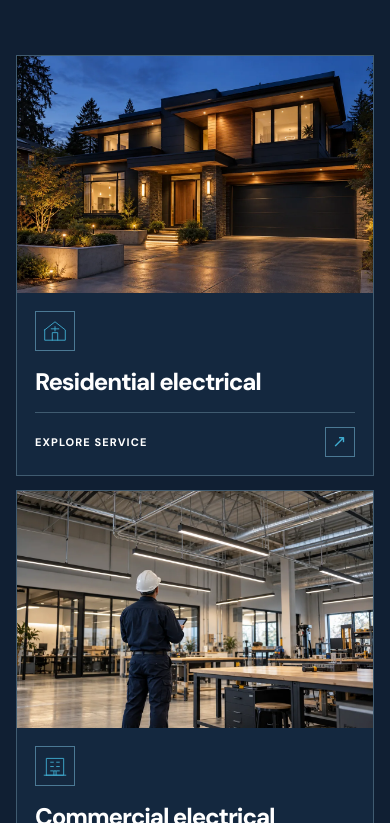
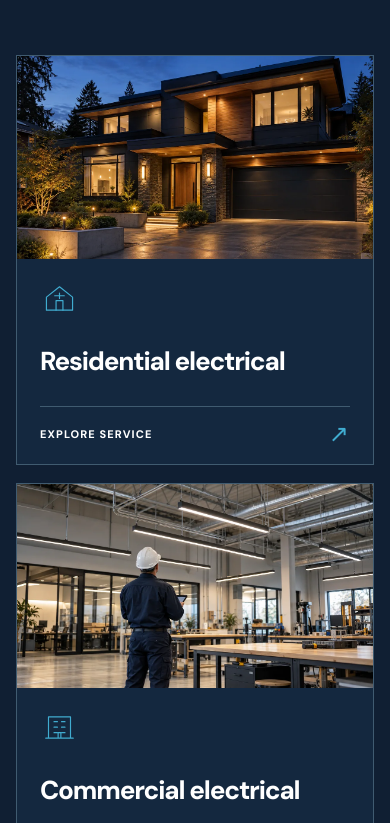
Before and after one commit to DevThind/python-electric-site, a Next.js app: page / in a window 390 px wide. Shown: the part 1092-1915 px from the top of the page. Built offline with nearby package versions, Linux system fonts and the light colour scheme.

Commit message:
Give homepage service cards more breathing room

```diff
--- a/app/electrical.css
+++ b/app/electrical.css
@@ -74,22 +74,22 @@ body:has(.reference-home) .site-header { background: linear-gradient(180deg, rgb
 .reference-all-services { display: inline-flex; min-width: 270px; margin-top: 32px; border-color: var(--amber); color: #fff; }
 .reference-all-services:hover { background: var(--amber); color: var(--graphite); }
 
-/* Image-led service cards keep the full card as the link. */
-.reference-service-grid { grid-template-columns: repeat(4, minmax(0, 1fr)); gap: 14px; border: 0; }
-.service-showcase-card { position: relative; display: flex; min-width: 0; flex-direction: column; overflow: hidden; border: 1px solid #405b70; background: #14283f; color: #fff; transition: transform .35s ease, border-color .35s ease, background .35s ease, box-shadow .35s ease; }
-.service-showcase-media { position: relative; display: block; overflow: hidden; aspect-ratio: 1.35; background: #24394b; }
+/* Two-column service cards give each image and title room to breathe. */
+.reference-service-grid { grid-template-columns: repeat(2, minmax(0, 1fr)); gap: 24px; border: 0; }
+.service-showcase-card { position: relative; display: grid; grid-template-columns: 44% minmax(0, 1fr); min-width: 0; min-height: 270px; overflow: hidden; border: 1px solid #405b70; background: #14283f; color: #fff; transition: transform .35s ease, border-color .35s ease, background .35s ease, box-shadow .35s ease; }
+.service-showcase-media { position: relative; display: block; overflow: hidden; min-height: 100%; background: #24394b; }
 .service-showcase-media img { object-fit: cover; transition: transform .7s cubic-bezier(.2,.7,.2,1), filter .7s ease; }
-.service-showcase-body { display: flex; flex: 1; flex-direction: column; align-items: flex-start; min-height: 220px; padding: 21px 22px 20px; }
-.service-showcase-icon { display: grid; place-items: center; width: 40px; height: 40px; border: 1px solid #4b7994; color: var(--amber); transition: color .35s ease, border-color .35s ease, background .35s ease, transform .35s ease; }
-.service-showcase-icon svg { width: 26px; height: 26px; }
-.service-showcase-body h3 { margin: 21px 0 16px; font-size: clamp(21px, 1.7vw, 26px); font-weight: 800; line-height: 1.12; letter-spacing: -.045em; }
-.service-showcase-link { display: flex; width: 100%; align-items: center; justify-content: space-between; gap: 12px; margin-top: auto; padding-top: 14px; border-top: 1px solid #405b70; font-size: 11px; font-weight: 800; letter-spacing: .1em; text-transform: uppercase; transition: border-color .35s ease; }
-.service-showcase-link b { display: grid; place-items: center; width: 30px; height: 30px; border: 1px solid #4b7994; color: var(--amber); font-size: 17px; font-weight: 400; line-height: 1; transition: transform .35s ease, color .35s ease, background .35s ease, border-color .35s ease; }
+.service-showcase-body { display: flex; flex-direction: column; align-items: flex-start; min-width: 0; padding: 27px 30px 24px; }
+.service-showcase-icon { display: grid; place-items: center; width: 38px; height: 38px; color: var(--amber); transition: color .35s ease, transform .35s ease; }
+.service-showcase-icon svg { width: 33px; height: 33px; }
+.service-showcase-body h3 { margin: auto 0; padding-block: 17px; font-size: clamp(23px, 2.15vw, 30px); font-weight: 800; line-height: 1.12; letter-spacing: -.045em; }
+.service-showcase-link { display: flex; width: 100%; align-items: center; justify-content: space-between; gap: 12px; padding-top: 15px; border-top: 1px solid #405b70; font-size: 11px; font-weight: 800; letter-spacing: .1em; text-transform: uppercase; transition: border-color .35s ease; }
+.service-showcase-link b { color: var(--amber); font-size: 24px; font-weight: 400; line-height: 1; transition: transform .35s ease, color .35s ease; }
 .service-showcase-card:is(:hover, :focus-visible) { z-index: 1; transform: translateY(-7px); border-color: var(--amber); background: #1b354f; box-shadow: 0 20px 38px rgba(2,10,20,.34); }
 .service-showcase-card:is(:hover, :focus-visible) .service-showcase-media img { transform: scale(1.09); filter: saturate(1.14) brightness(1.07); }
-.service-showcase-card:is(:hover, :focus-visible) .service-showcase-icon { transform: rotate(-7deg); border-color: var(--amber); background: rgba(64,172,208,.13); }
+.service-showcase-card:is(:hover, :focus-visible) .service-showcase-icon { transform: rotate(-7deg); }
 .service-showcase-card:is(:hover, :focus-visible) .service-showcase-link { border-color: var(--amber); }
-.service-showcase-card:is(:hover, :focus-visible) .service-showcase-link b { transform: translate(3px, -3px); border-color: var(--amber); background: var(--amber); color: var(--graphite); }
+.service-showcase-card:is(:hover, :focus-visible) .service-showcase-link b { transform: translate(3px, -3px); color: #fff; }
 .service-showcase-card:focus-visible { outline: 3px solid #a8e8ff; outline-offset: 4px; }
 
 /* A simple intake graphic replaces the oversized residential interior photo. */
@@ -141,18 +141,18 @@ body:has(.reference-home) .site-header { background: linear-gradient(180deg, rgb
 .footer-wordmark span, .footer-links .eyebrow { color: var(--amber); }
 .footer-links a:hover { color: var(--amber); }
 
-@media (max-width: 1150px) {
-  .reference-service-grid { grid-template-columns: repeat(2, minmax(0, 1fr)); }
+@media (max-width: 1100px) {
+  .reference-service-grid { grid-template-columns: 1fr; }
+  .service-showcase-card { min-height: 245px; }
 }
 @media (max-width: 1000px) {
   .trade-scope { gap: 5%; }
 }
 @media (max-width: 760px) {
-  .reference-service-grid { grid-template-columns: 1fr; }
-  .service-showcase-card { flex-direction: row; }
-  .service-showcase-media { width: 40%; aspect-ratio: auto; min-height: 220px; flex-shrink: 0; }
-  .service-showcase-body { min-height: 220px; padding: 18px; }
-  .service-showcase-body h3 { margin-top: 18px; font-size: clamp(20px, 4vw, 25px); }
+  .reference-service-grid { gap: 18px; }
+  .service-showcase-card { grid-template-columns: 40% minmax(0, 1fr); min-height: 220px; }
+  .service-showcase-body { padding: 19px 22px 17px; }
+  .service-showcase-body h3 { font-size: clamp(21px, 4vw, 27px); }
   .reference-hero { min-height: 780px; }
   .reference-hero-shade { background: linear-gradient(90deg,rgba(6,17,34,.69),rgba(6,17,34,.23)), linear-gradient(0deg,rgba(6,17,34,.48),transparent 45%); }
   .reference-hero-content { align-items: flex-start; justify-content: center; min-height: 780px; padding-top: 120px; padding-bottom: 95px; text-align: left; }
@@ -169,11 +169,13 @@ body:has(.reference-home) .site-header { background: linear-gradient(180deg, rgb
   .trade-scope-panel { min-height: 0; }
   .reference-faq h2 { font-size: clamp(42px, 9vw, 64px); }
 }
+@media (max-width: 600px) {
+  .service-showcase-card { grid-template-columns: 1fr; min-height: 0; }
+  .service-showcase-media { min-height: 0; aspect-ratio: 1.75; }
+  .service-showcase-body { min-height: 205px; padding: 20px 23px 18px; }
+  .service-showcase-body h3 { font-size: 26px; }
+}
 @media (max-width: 480px) {
-  .service-showcase-card { flex-direction: column; }
-  .service-showcase-media { width: 100%; min-height: 0; aspect-ratio: 1.5; }
-  .service-showcase-body { min-height: 0; }
-  .service-showcase-body h3 { font-size: 24px; }
   .reference-hero { min-height: 710px; }
   .reference-hero-content { min-height: 710px; }
   .reference-hero h1 { font-size: clamp(44px, 12vw, 58px); }
--- a/app/page.tsx
+++ b/app/page.tsx
@@ -100,7 +100,7 @@ export default function Home() {
               src={serviceImages[service.slug].src}
               alt={serviceImages[service.slug].alt}
               fill
-              sizes="(max-width: 760px) calc(100vw - 36px), (max-width: 1100px) 45vw, 22vw"
+              sizes="(max-width: 600px) calc(100vw - 36px), (max-width: 1100px) 42vw, 21vw"
               style={{ objectPosition: serviceImages[service.slug].position }}
             />
           </div>
```
